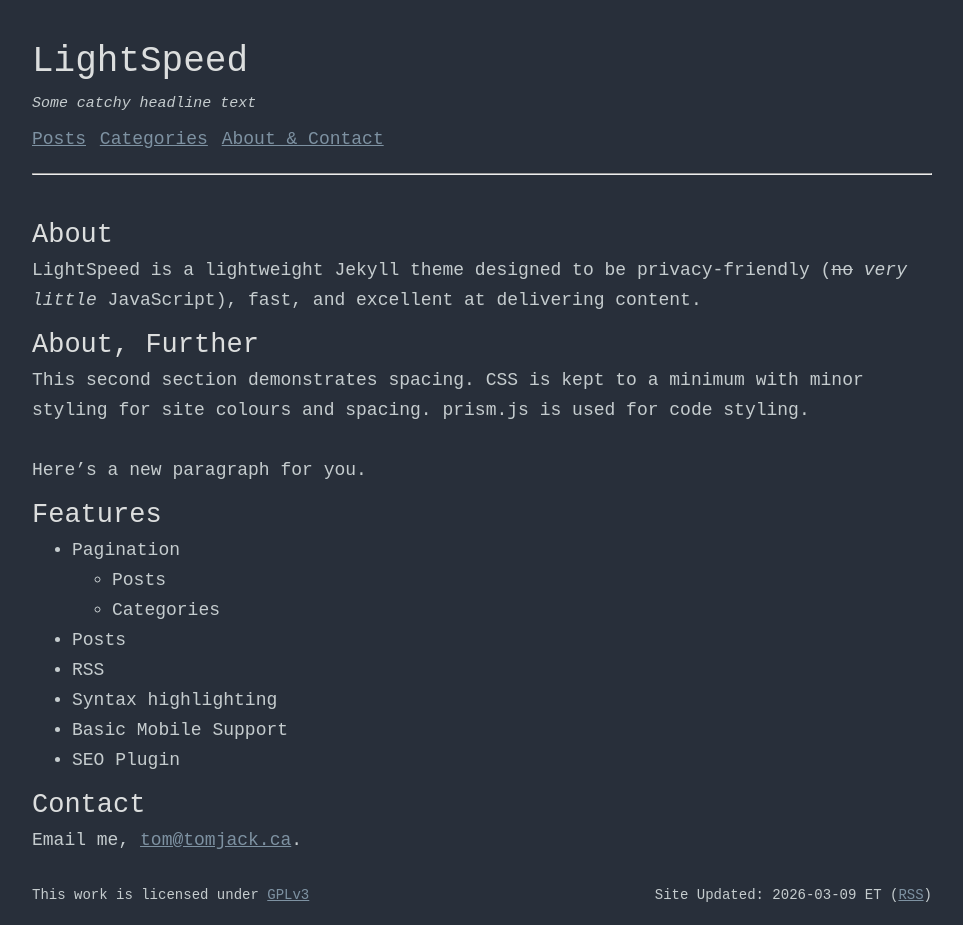
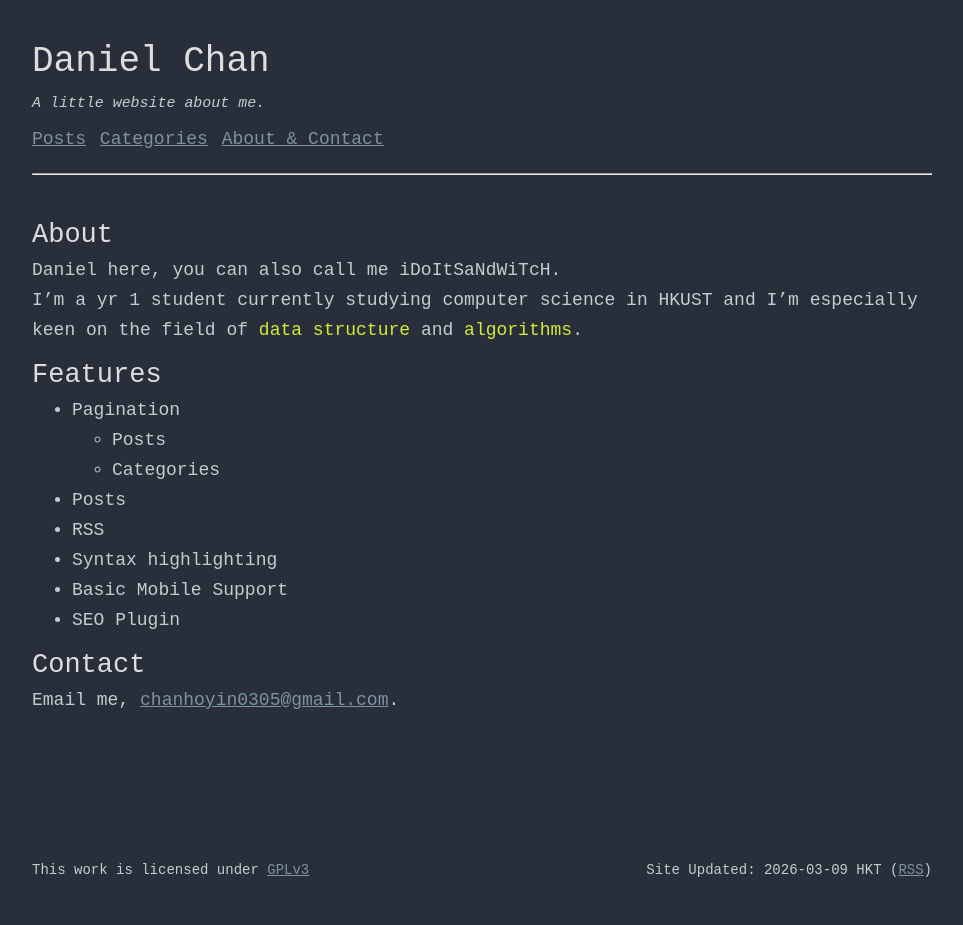
Before and after one commit to DanielChan0305/DanielChan0305.github.io, a Jekyll site: the page built from index.md, in a window 1280 px wide. Shown: the whole page, without its empty margins (158-1121 px from the left). Built offline with Jekyll 4.4.1, drawn with Linux system fonts in a browser that asks for light colours; after the commit the page ends 900 px from its top, so only the background shows below that.

Commit message:
feat(index): add a short intro paragraph

```diff
--- a/Gemfile
+++ b/Gemfile
@@ -1,5 +1,5 @@
 source "https://rubygems.org"
-ruby "3.0.2"
+ruby "3.2.3"
 gem "jekyll"
 gem "jekyll-feed"
 gem "jekyll-paginate-v2"
--- a/_config.yml
+++ b/_config.yml
@@ -1,13 +1,13 @@
 # Site Specific Configuration
-name: LightSpeed
-description: A simple Jekyll theme
+name: Daniel Chan
+description: A little website about me.
 url: https://example.com
-author: tajacks
-timezone: America/Toronto
-timezone_short: ET
+author: Daniel Chan
+timezone:  	Asia/Hong_Kong
+timezone_short: HKT
 
 # Keywords
-keywords: ['seo', 'key', 'words']
+keywords: ['computer science', 'programming', 'technology', 'hkust', 'jockey club', 'scholarship']
 
 # Analytics (Plausible requires sign-up)
 analytics:
--- a/_includes/header.html
+++ b/_includes/header.html
@@ -1,7 +1,8 @@
 <div class="header">
-    <h1>LightSpeed</h1>
+    <h1>{{ site.name }}</h1>
     <br>
-    <h5><i>Some catchy headline text</i></h5>
+    <h5><i>{{ site.description }}</i></h5>
+
     <br>
     {% include nav.html %}
     <hr>
--- a/_sass/page.scss
+++ b/_sass/page.scss
@@ -38,14 +38,19 @@
 /* 04 Color and contrast */
 
 body {
+  padding-left: 2rem;
+  padding-right: 2rem;
   color: #c5ccce;
   background-color: #282f3a;
 }
 
 h1,
-h2,
-strong {
+h2 {
   color: #dcdede;
+}
+
+strong{
+  color: #D3EB32;
 }
 
 header h5 {
--- a/index.md
+++ b/index.md
@@ -1,17 +1,14 @@
 ---
 layout: default
-title: LightSpeed Contact
+title: Daniel Chan
 ---
 
 ## About
-LightSpeed is a lightweight Jekyll theme designed to be privacy-friendly (~~no~~ _very little_ JavaScript), fast, and
-excellent at delivering content.
+Daniel here, you can also call me iDoItSaNdWiTcH.
 
-## About, Further
-This second section demonstrates spacing. CSS is kept to a minimum with minor styling
-for site colours and spacing. prism.js is used for code styling.
-<br>
-Here's a new paragraph for you.
+I'm a yr 1 student currently studying computer science in HKUST and I'm especially keen on the field of **data structure** and **algorithms**.
+
+
 
 ## Features
 - Pagination
@@ -24,4 +21,4 @@
 - SEO Plugin
 
 ## Contact
-Email me, [tom@tomjack.ca](mailto:tom@tomjack.ca).
+Email me, [chanhoyin0305@gmail.com](mailto:chanhoyin0305@gmail.com).
```
Also changed, not shown: Gemfile.lock.
